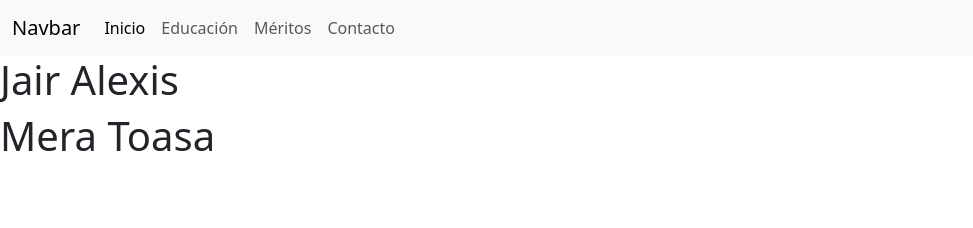
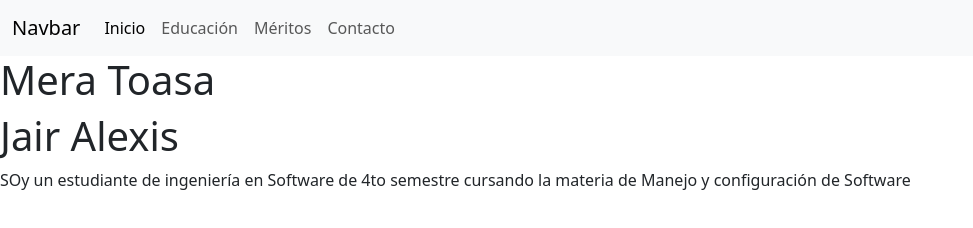
Before and after one commit to devjaes/-PracticaGit4A_MeraJair, a plain HTML site: page index.html in a window 1280 px wide. Shown: the whole page, without its empty margins (0-973 px from the left). Drawn offline with nearby package versions, Linux system fonts and the light colour scheme.

Commit message:
Se agregó un resumen de mi CV.

```diff
--- a/index.html
+++ b/index.html
@@ -51,8 +51,12 @@
   </nav>
   <body>
     <section>
+      <h1>Mera Toasa</h1>
       <h1>Jair Alexis</h1>
-      <h1>Mera Toasa</h1>
+      <p>
+        SOy un estudiante de ingeniería en Software de 4to semestre cursando la
+        materia de Manejo y configuración de Software
+      </p>
     </section>
   </body>
 </html>
```
